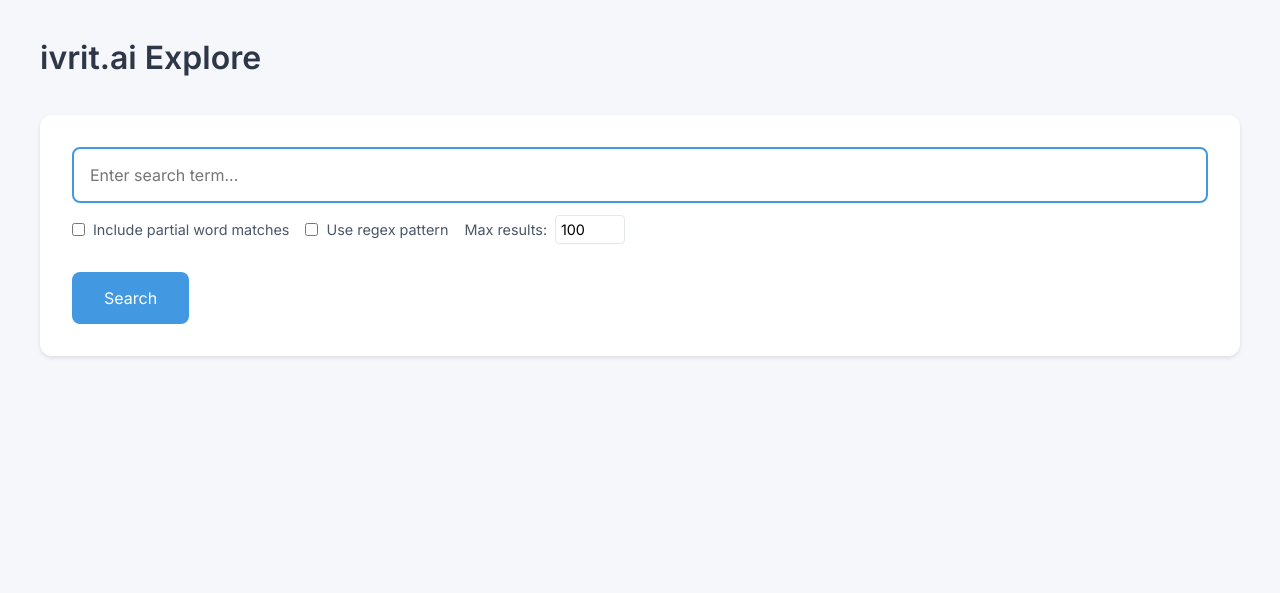
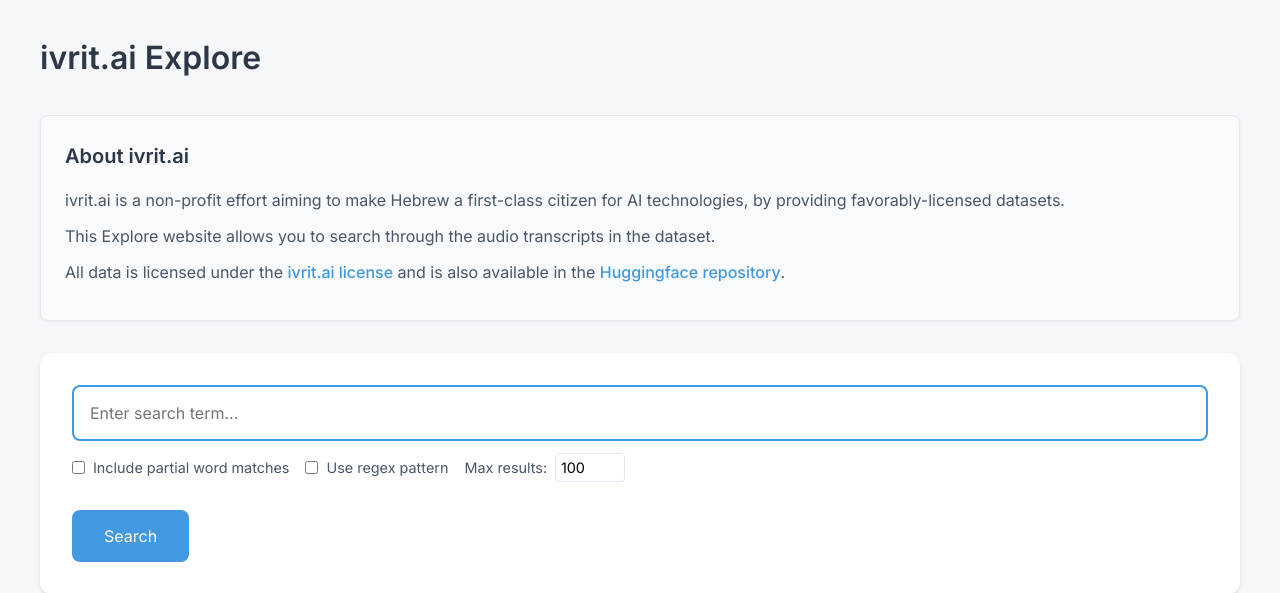
Before and after one commit to ofirgaash1/explore, a Flask app: page / in a window 1280 px wide. Shown: the top 593 px of the page. Run offline with Flask 3, Linux system fonts and the light colour scheme.

Commit message:
add about to the homepage

```diff
--- a/app/static/css/style.css
+++ b/app/static/css/style.css
@@ -125,3 +125,37 @@
     border: 1px solid #e2e8f0;
     border-radius: 4px;
 }
+
+.project-info {
+    background-color: #f8fafc;
+    border: 1px solid #e2e8f0;
+    border-radius: 8px;
+    padding: 1.5rem;
+    margin-bottom: 2rem;
+    box-shadow: 0 1px 3px rgba(0,0,0,0.05);
+}
+
+.project-info h2 {
+    color: #2d3748;
+    font-size: 1.25rem;
+    margin-bottom: 1rem;
+    font-weight: 600;
+}
+
+.project-info p {
+    color: #4a5568;
+    margin-bottom: 0.75rem;
+    line-height: 1.5;
+}
+
+.project-info a {
+    color: #4299e1;
+    text-decoration: none;
+    font-weight: 500;
+    transition: color 0.2s;
+}
+
+.project-info a:hover {
+    color: #3182ce;
+    text-decoration: underline;
+}
--- a/app/templates/home.html
+++ b/app/templates/home.html
@@ -5,6 +5,14 @@
 {% block content %}
 <div class="home-container">
     <h1>ivrit.ai Explore</h1>
+
+    <div class="project-info">
+        <h2>About ivrit.ai</h2>
+        <p>ivrit.ai is a non-profit effort aiming to make Hebrew a first-class citizen for AI technologies, by providing favorably-licensed datasets.</p>
+        <p>This Explore website allows you to search through the audio transcripts in the dataset.</p>
+        <p>All data is licensed under the <a href="https://www.ivrit.ai/en/the-license/" target="_blank">ivrit.ai license</a> and is also available in the <a href="https://huggingface.co/ivrit-ai" target="_blank">Huggingface repository</a>.</p>
+    </div>
+
     <form action="{{ url_for('main.search') }}" method="GET" class="search-form">
         <input type="text" name="q" placeholder="Enter search term..." autofocus>
         <div class="search-options">
```
